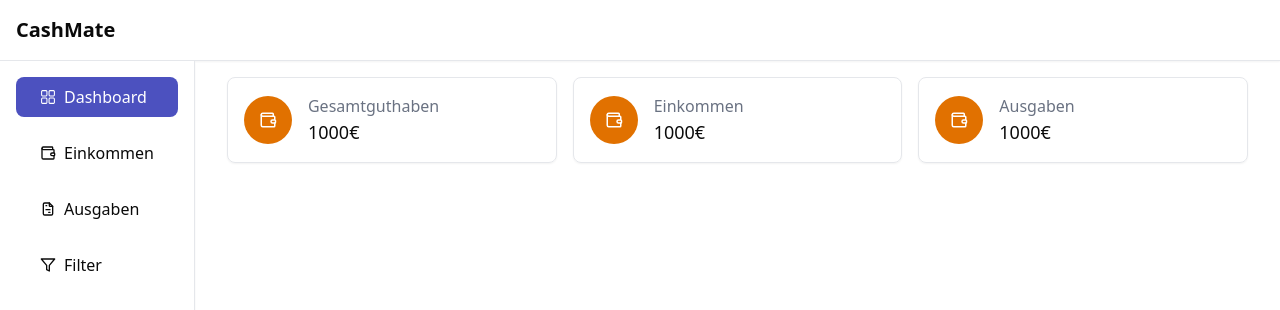
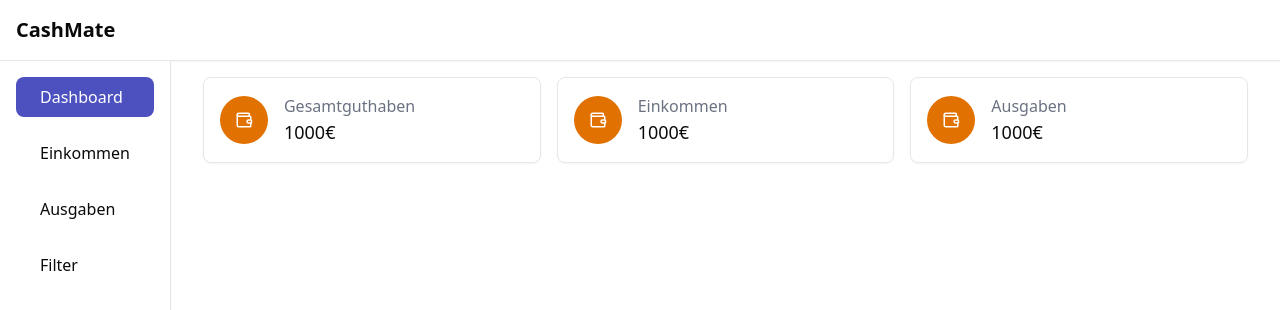
Before and after one commit to Marvin348/CashMate, a React (Vite) app: page / in a window 1280 px wide. Shown: the top 310 px of the page. Built offline with nearby package versions, Linux system fonts and the light colour scheme.

Commit message:
replace sidebar links with NavLink and map over config array

```diff
--- a/src/components/Sidebar.tsx
+++ b/src/components/Sidebar.tsx
@@ -1,8 +1,5 @@
-import { RxDashboard } from "react-icons/rx";
-import { LuWallet } from "react-icons/lu";
-import { TbFileInvoice } from "react-icons/tb";
-import { LuFilter } from "react-icons/lu";
-import { Link } from "react-router";
+import { SIDEBAR_LINKS } from "@/constants/sidebar-links";
+import { NavLink } from "react-router";
 
 type SidebarProps = {
   isOpen: boolean;
@@ -26,26 +23,17 @@ const Sidebar = ({ isOpen, onClose }: SidebarProps) => {
         } md:static md:h-screen md:border-r border-gray-200 shadow-xs md:translate-x-0 md:rounded-none`}
       >
         <nav className="flex flex-col gap-4 rounded-md">
-          <div>
-            <Link to="/" className="sidebar-btn bg-custom text-white">
-              <RxDashboard /> Dashboard
-            </Link>
-          </div>
-          <div>
-            <Link to="/income" className="sidebar-btn">
-              <LuWallet /> Einkommen
-            </Link>
-          </div>
-          <div>
-            <Link to="/expense" className="sidebar-btn">
-              <TbFileInvoice /> Ausgaben
-            </Link>
-          </div>
-          <div>
-            <Link to="/filter" className="sidebar-btn">
-              <LuFilter /> Filter
-            </Link>
-          </div>
+          {SIDEBAR_LINKS.map((link) => (
+            <NavLink
+              key={link.to}
+              to={link.to}
+              className={({ isActive }) =>
+                `sidebar-btn ${isActive ? `${link.activeColor}` : ""}`
+              }
+            >
+              {link.label}
+            </NavLink>
+          ))}
         </nav>
       </aside>
     </>
--- /dev/null
+++ b/src/constants/sidebar-links.ts
@@ -0,0 +1,30 @@
+import { RxDashboard } from "react-icons/rx";
+import { LuWallet, LuFilter } from "react-icons/lu";
+import { TbFileInvoice } from "react-icons/tb";
+
+export const SIDEBAR_LINKS = [
+  {
+    to: "/",
+    label: "Dashboard",
+    icon: RxDashboard,
+    activeColor: "bg-custom text-white",
+  },
+  {
+    to: "/income",
+    label: "Einkommen",
+    icon: LuWallet,
+    activeColor: "bg-custom text-white",
+  },
+  {
+    to: "/expense",
+    label: "Ausgaben",
+    icon: TbFileInvoice,
+    activeColor: "bg-custom text-white",
+  },
+  {
+    to: "/filter",
+    label: "Filter",
+    icon: LuFilter,
+    activeColor: "bg-custom text-white",
+  },
+];
```
